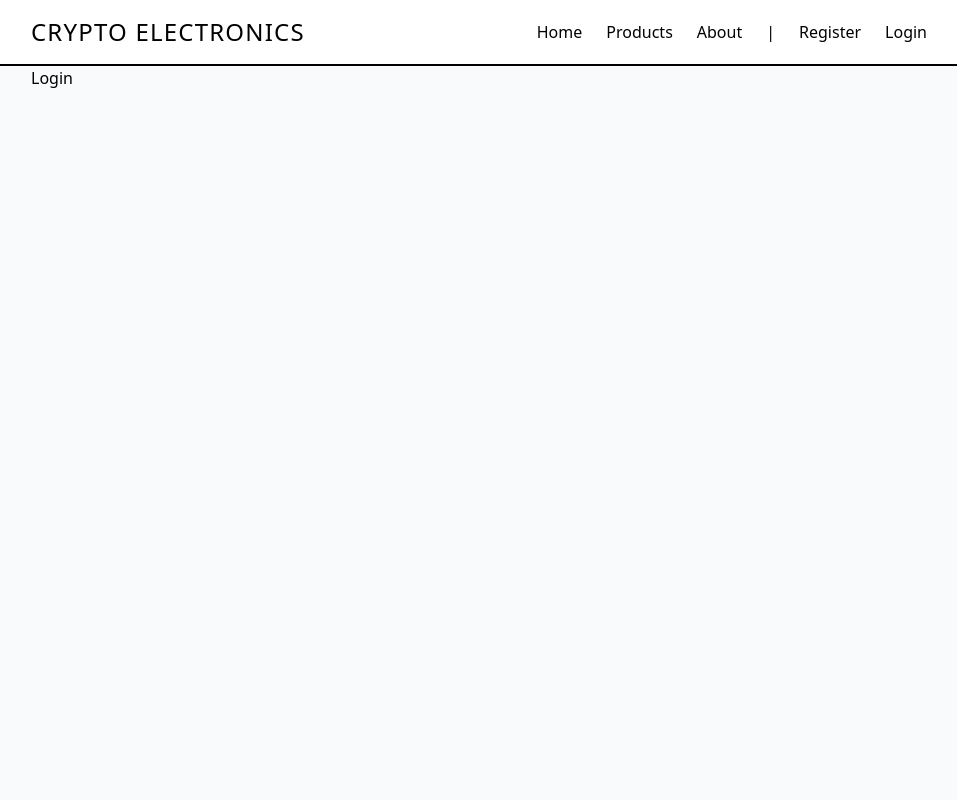
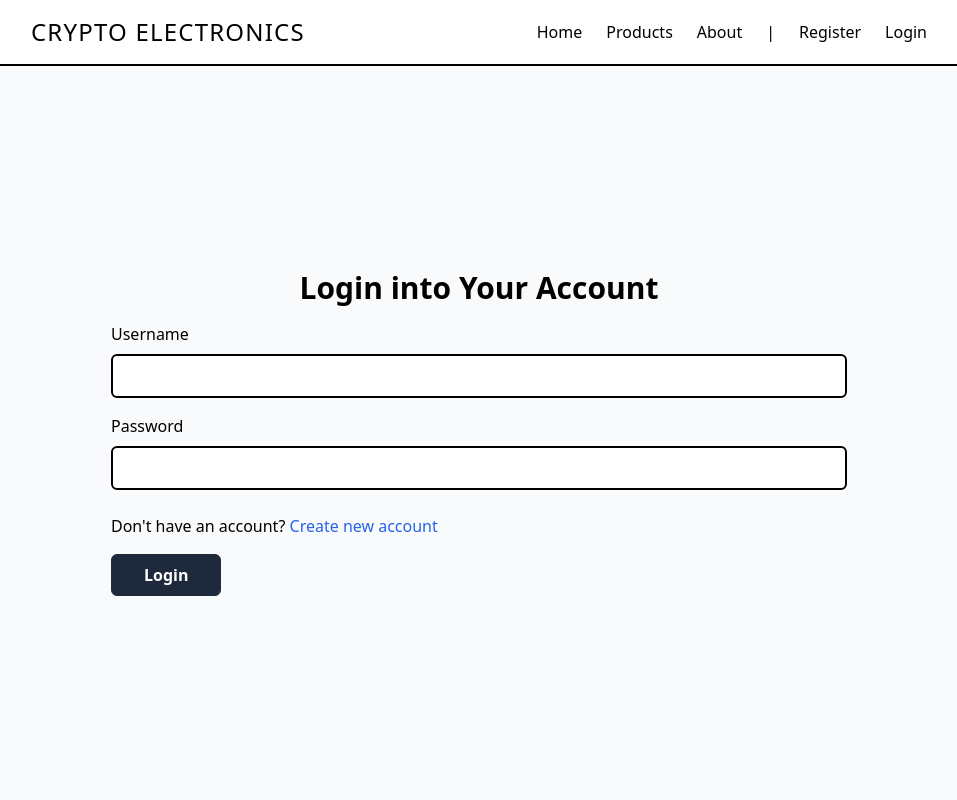
Before and after one commit to bazoka-kaka/crypto-electronics, a React (Create React App) app in the folder crypto-fe/: page /login in a window 1280 px wide. Shown: the top 800 px of the page, without its empty margins (161-1118 px from the left). Built offline with nearby package versions, Linux system fonts and the light colour scheme.

Commit message:
add login page in react

```diff
--- a/crypto-fe/src/pages/Login.jsx
+++ b/crypto-fe/src/pages/Login.jsx
@@ -1,7 +1,46 @@
 import React from "react";
+import { Link } from "react-router-dom";
 
 const Login = () => {
-  return <div>Login</div>;
+  return (
+    <div className="py-12 max-w-[800px] flex items-center mx-auto min-h-[calc(100vh-65.6px)]">
+      <div className="w-full p-8">
+        <h1 className="text-3xl text-center font-semibold">
+          Login into Your Account
+        </h1>
+        <form className="mt-4">
+          <div className="mt-4">
+            <label htmlFor="username">Username</label>
+            <input
+              type="text"
+              id="username"
+              className="w-full border-[2px] border-black rounded-md p-2 mt-2"
+            />
+          </div>
+          <div className="mt-4">
+            <label htmlFor="password">Password</label>
+            <input
+              type="password"
+              id="password"
+              className="w-full border-[2px] border-black rounded-md p-2 mt-2"
+            />
+          </div>
+          <p className="mt-6">
+            Don't have an account?{" "}
+            <Link
+              to="/register"
+              className="text-blue-600 hover:text-red-600 transition duration-200"
+            >
+              Create new account
+            </Link>
+          </p>
+          <button className="mt-4 bg-slate-800 hover:bg-white border-[1px] border-slate-800 hover:text-black rounded-md transition duration-400 text-white font-bold px-8 py-2">
+            Login
+          </button>
+        </form>
+      </div>
+    </div>
+  );
 };
 
 export default Login;
```
